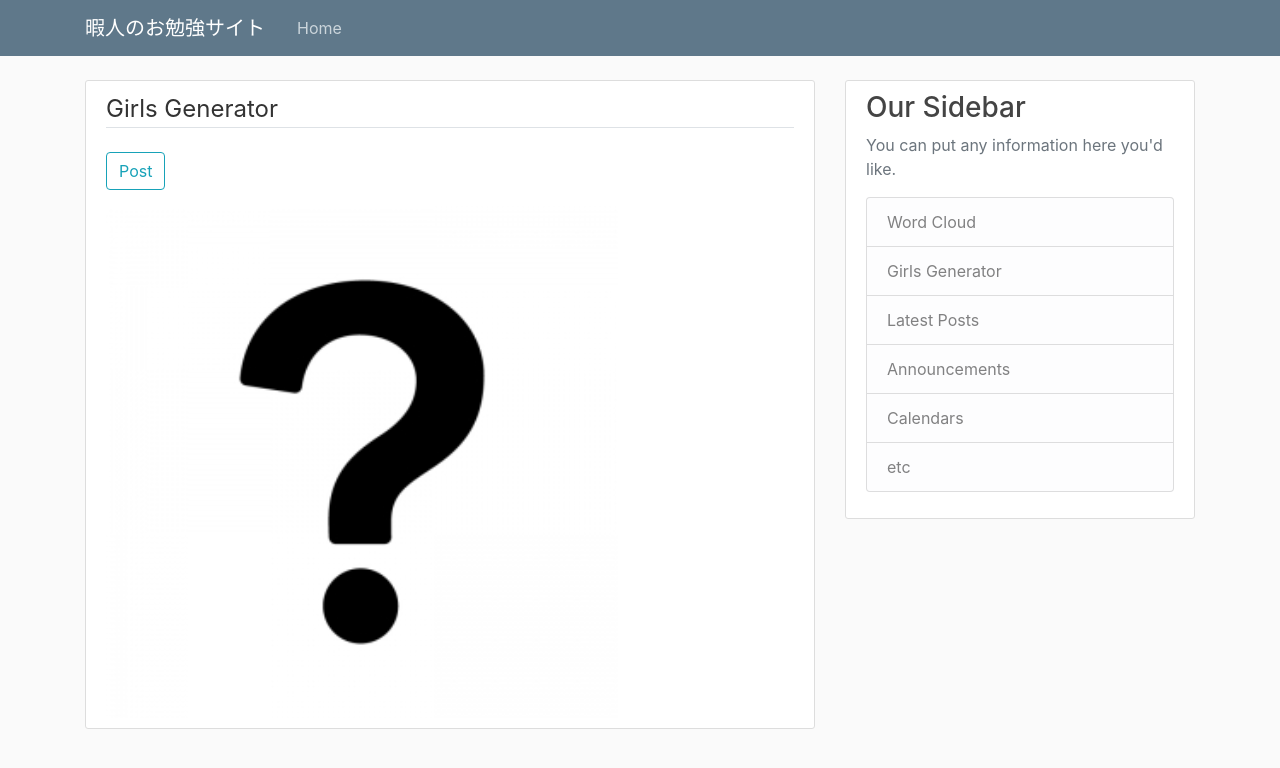
After one commit to shota-imazeki-108/flask_blogsite, a Flask app: page /girls/ in a window 1280 px wide. The commit adds this page. Shown: the top 768 px of the page. Run offline with Flask 2, Linux system fonts and the light colour scheme; some libraries are stand-ins or nearby versions.

Commit message:
girls page without func

```diff
--- a/flaskblog/__init__.py
+++ b/flaskblog/__init__.py
@@ -14,11 +14,13 @@ def create_app(config_class=Config):
 
     from flaskblog.main.routes import main
     from flaskblog.wordcloud.routes import wordcloud
+    from flaskblog.girls.routes import girls
     from flaskblog.errors.handlers import errors
 
     # Blueprintに登録
     app.register_blueprint(main)
+    app.register_blueprint(wordcloud)
+    app.register_blueprint(girls)
     app.register_blueprint(errors)
-    app.register_blueprint(wordcloud)
 
     return app
--- /dev/null
+++ b/flaskblog/girls/forms.py
@@ -0,0 +1,7 @@
+from flask_wtf import FlaskForm
+from wtforms import SubmitField
+
+
+class GirlsGeneratePostForm(FlaskForm):
+    # word = StringField('Word', validators=[DataRequired()])
+    submit = SubmitField('Post')
--- /dev/null
+++ b/flaskblog/girls/routes.py
@@ -0,0 +1,24 @@
+from flask import render_template, url_for, flash, Blueprint
+from flaskblog.girls.forms import GirlsGeneratePostForm
+from flaskblog.girls.utils import get_available_gpus
+
+
+girls = Blueprint('girls', __name__)
+
+
+@girls.route('/girls/', methods=['GET', 'POST'])
+@girls.route('/girls/generate', methods=['GET', 'POST'])
+def search():
+    form = GirlsGeneratePostForm()
+    if form.validate_on_submit():
+        gpus = get_available_gpus()
+        if len(gpus) > 1:
+            flash('Done!!', 'success')
+            image_file = url_for('static', filename='hatena.jpg')
+        else:
+            flash('Sorry, This Application Server cannot use GPU', 'failed')
+            image_file = url_for('static', filename='hatena.jpg')
+    else:
+        image_file = url_for('static', filename='hatena.jpg')
+    return render_template('girls.html', title='Girls Generator',
+                           form=form, legend='Girls Generator', image_file=image_file)
--- /dev/null
+++ b/flaskblog/girls/utils.py
@@ -0,0 +1,6 @@
+from tensorflow.python.client import device_lib
+
+
+def get_available_gpus():
+    local_device_protos = device_lib.list_local_devices()
+    return [x.name for x in local_device_protos if x.device_type == 'GPU']
--- /dev/null
+++ b/flaskblog/templates/girls.html
@@ -0,0 +1,17 @@
+{% extends "layout.html" %}
+{% block content %}
+<div class="content-section">
+    <form method="POST" action="">
+        {{ form.hidden_tag() }}
+        <fieldset class="form-group">
+            <legend class="border-bottom md-4">{{ legend }}</legend>
+        </fieldset>
+        <div class="form-group">
+            {{ form.submit(class="btn btn-outline-info") }}
+        </div>
+    </form>
+    <div class="media">
+      <img  src="{{ image_file }}"　class="image-vw">
+    </div>
+</div>
+{% endblock content %}
--- a/flaskblog/templates/layout.html
+++ b/flaskblog/templates/layout.html
@@ -55,6 +55,7 @@
                     <p class='text-muted'>You can put any information here you'd like.
                     <ul class="list-group">
                         <a class="list-group-item list-group-item-light" href="{{ url_for('wordcloud.search') }}">Word Cloud</a>
+                        <a class="list-group-item list-group-item-light" href="{{ url_for('girls.search') }}">Girls Generator</a>
                         <li class="list-group-item list-group-item-light">Latest Posts</li>
                         <li class="list-group-item list-group-item-light">Announcements</li>
                         <li class="list-group-item list-group-item-light">Calendars</li>
```
Also changed, not shown: flaskblog/girls/__init__.py (added), flaskblog/static/hatena.jpg (added), 1 other file.
